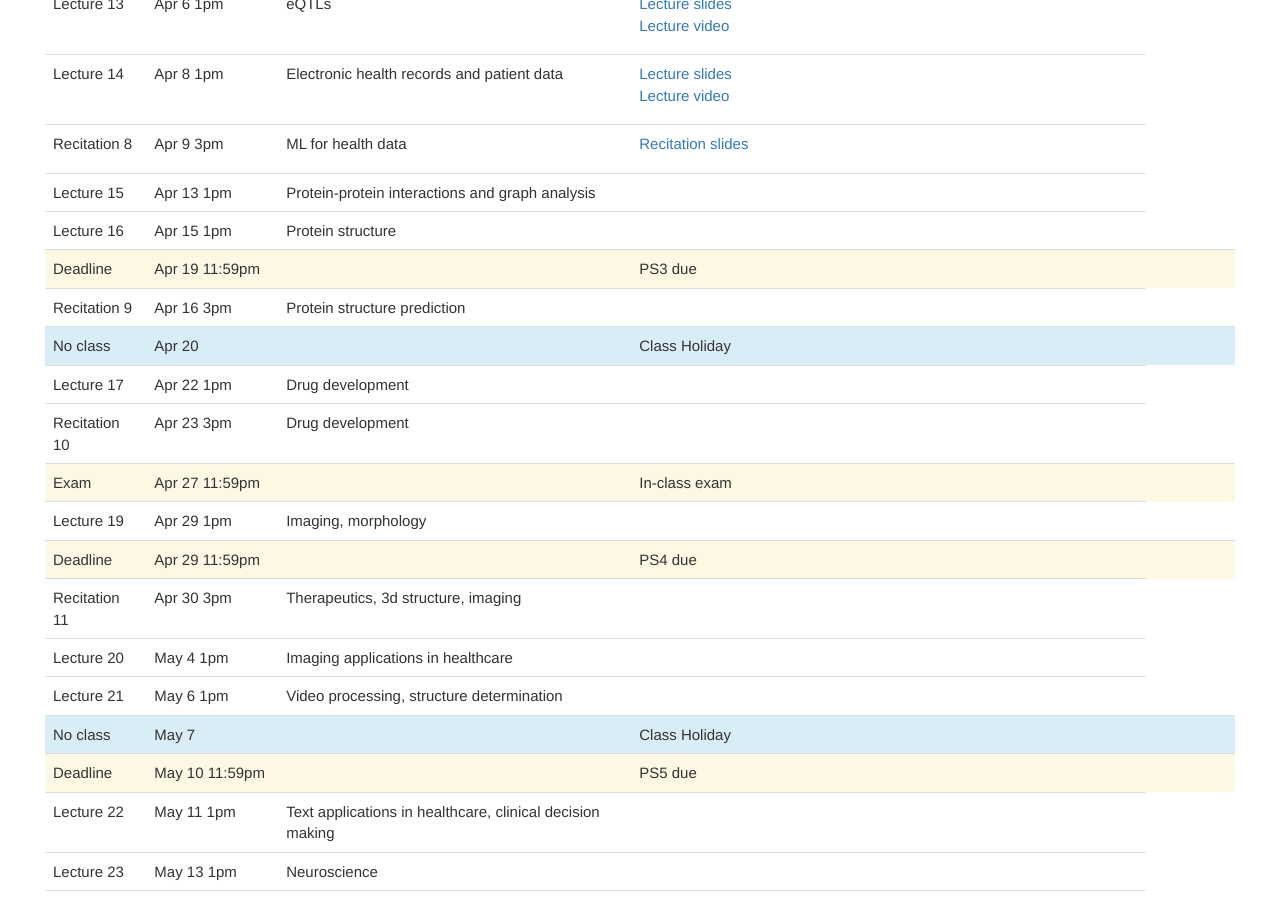
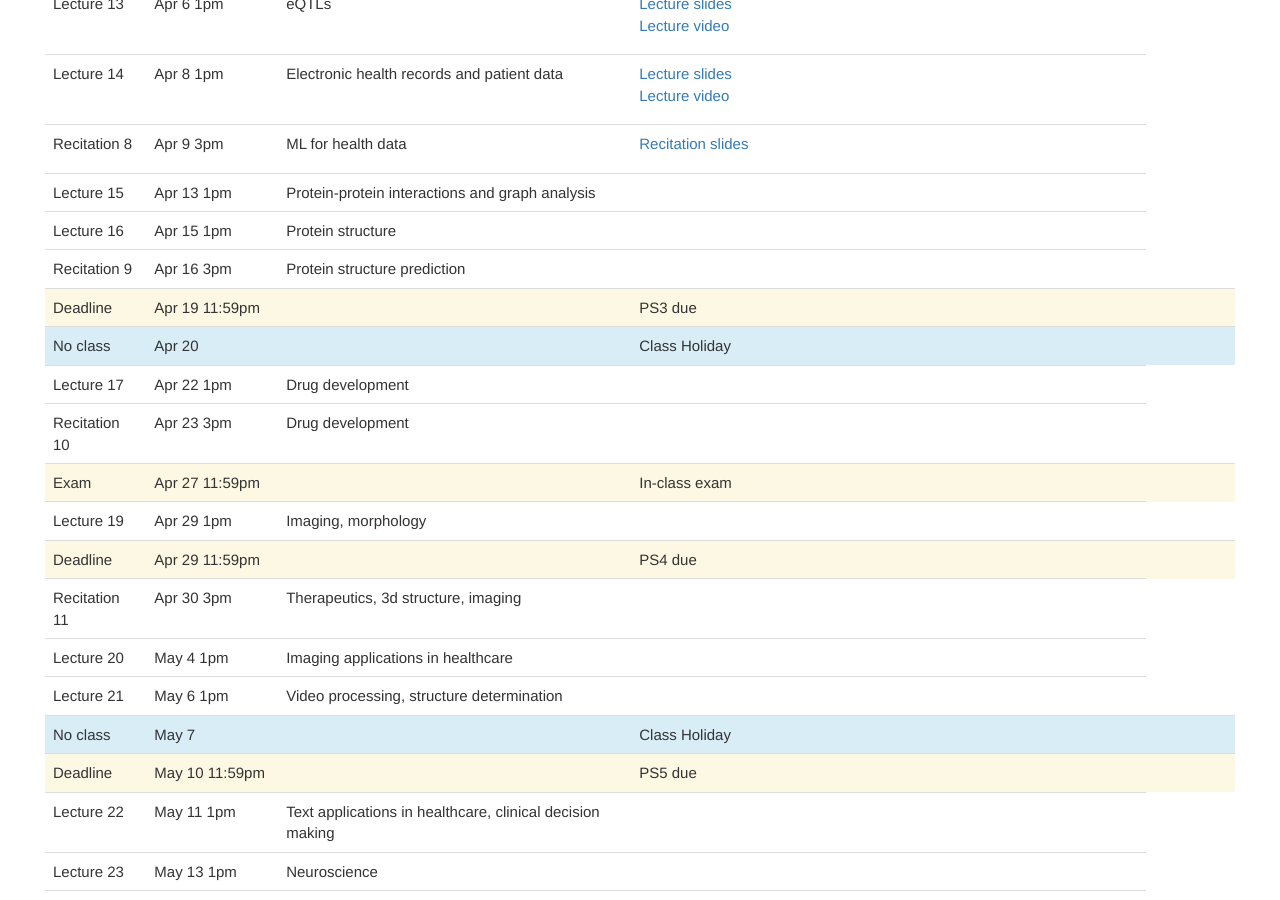
Before and after one commit to mit6874/mit6874.github.io, a Jekyll site: the page built from index.html, in a window 1280 px wide and 900 px high, scrolled down 2367 px. Built offline with Jekyll 4.4.1, drawn with Linux system fonts in a browser that asks for light colours; nearby versions of some CDN libraries.

Commit message:
Update index.html

```diff
--- a/index.html
+++ b/index.html
@@ -335,18 +335,18 @@ layout: default
             <td></td>
             <td></td>
         </tr>
+        <tr>
+            <td>Recitation 9</td>
+            <td>Apr 16 3pm</td>
+            <td>Protein structure prediction</td>
+            <td></td>
+            <td></td>
+        </tr>
         <tr class="warning">
             <td>Deadline</td>
             <td>Apr 19 11:59pm</td>
             <td></td>
             <td>PS3 due</td>
-            <td></td>
-            <td></td>
-        </tr>
-        <tr>
-            <td>Recitation 9</td>
-            <td>Apr 16 3pm</td>
-            <td>Protein structure prediction</td>
             <td></td>
             <td></td>
         </tr>
```
